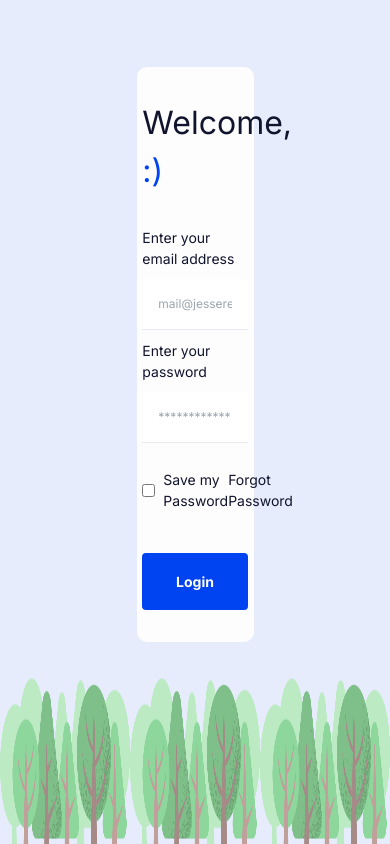
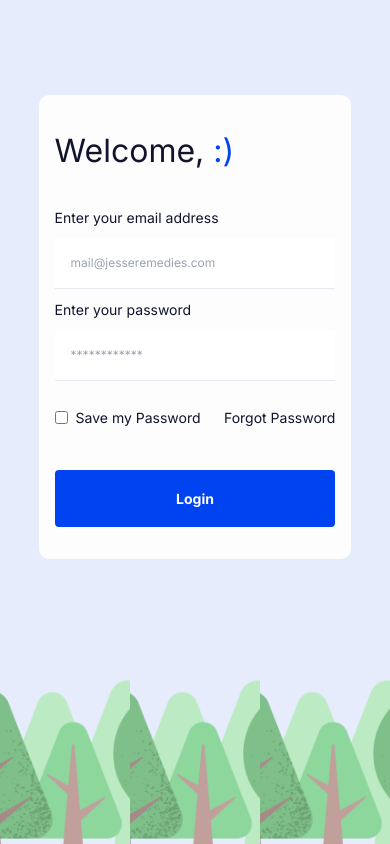
Before and after one commit to TalabiDele/jesseremedies-next-app, a Next.js app: page / in a window 390 px wide. Built offline with nearby package versions, Linux system fonts and the light colour scheme; no server answers.

Commit message:
finished login responsiveness

```diff
--- a/components/CustomerProfile/Style.js
+++ b/components/CustomerProfile/Style.js
@@ -56,9 +56,6 @@ export const Container = styled.div`
 			border: 1px solid #e80000;
 			background: none;
 			color: #e80000;
-
-			@media not all and (min-width: 768px) {
-			}
 
 			&:hover {
 				background: #e80000;
--- a/components/Login/style.js
+++ b/components/Login/style.js
@@ -1,4 +1,4 @@
-import styled from "styled-components";
+import styled from 'styled-components'
 
 export const Container = styled.div`
 	background: #e6ecfb;
@@ -16,6 +16,18 @@ export const Container = styled.div`
 		flex-direction: column;
 		align-items: center;
 		padding: 2rem 0rem;
+
+		@media not all and (min-width: 1024px) {
+			width: 50vw;
+		}
+
+		@media not all and (min-width: 768px) {
+			width: 50vw;
+		}
+
+		@media not all and (min-width: 640px) {
+			width: 80vw;
+		}
 
 		h1 {
 			font-size: 32px;
@@ -70,7 +82,7 @@ export const Container = styled.div`
 			font-size: 14px;
 		}
 	}
-`;
+`
 
 export const Wrapper = styled.div`
 	overflow: hidden;
@@ -83,10 +95,18 @@ export const Wrapper = styled.div`
 		height: 20%;
 		position: absolute;
 		bottom: 0;
+
+		@media not all and (min-width: 768px) {
+			object-fit: cover;
+		}
 	}
 
 	img {
 		width: 35%;
 		height: 100%;
+
+		@media not all and (min-width: 768px) {
+			object-fit: cover;
 		}
-`;
+	}
+`
```
Lines whose indentation alone changed are shown as unchanged.
